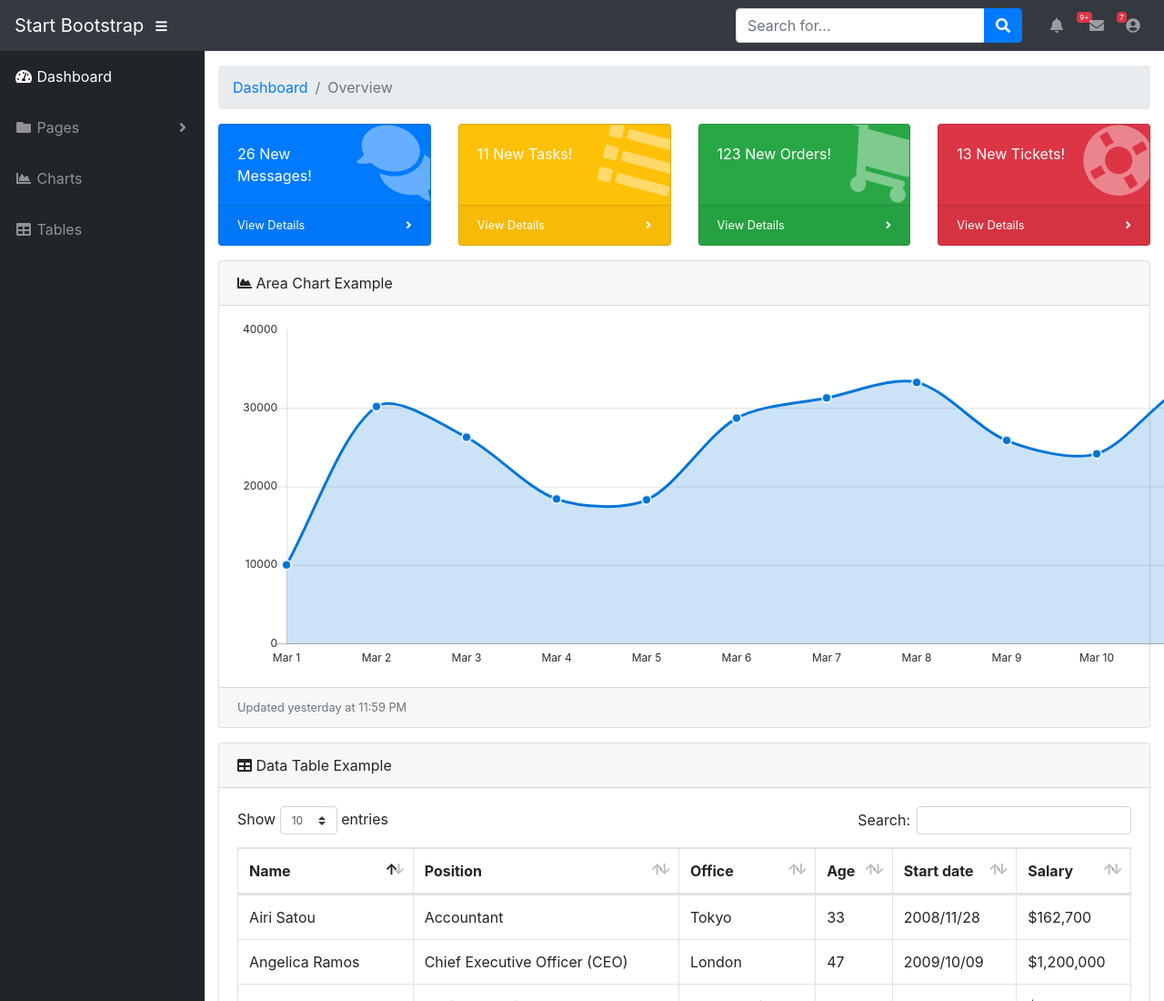
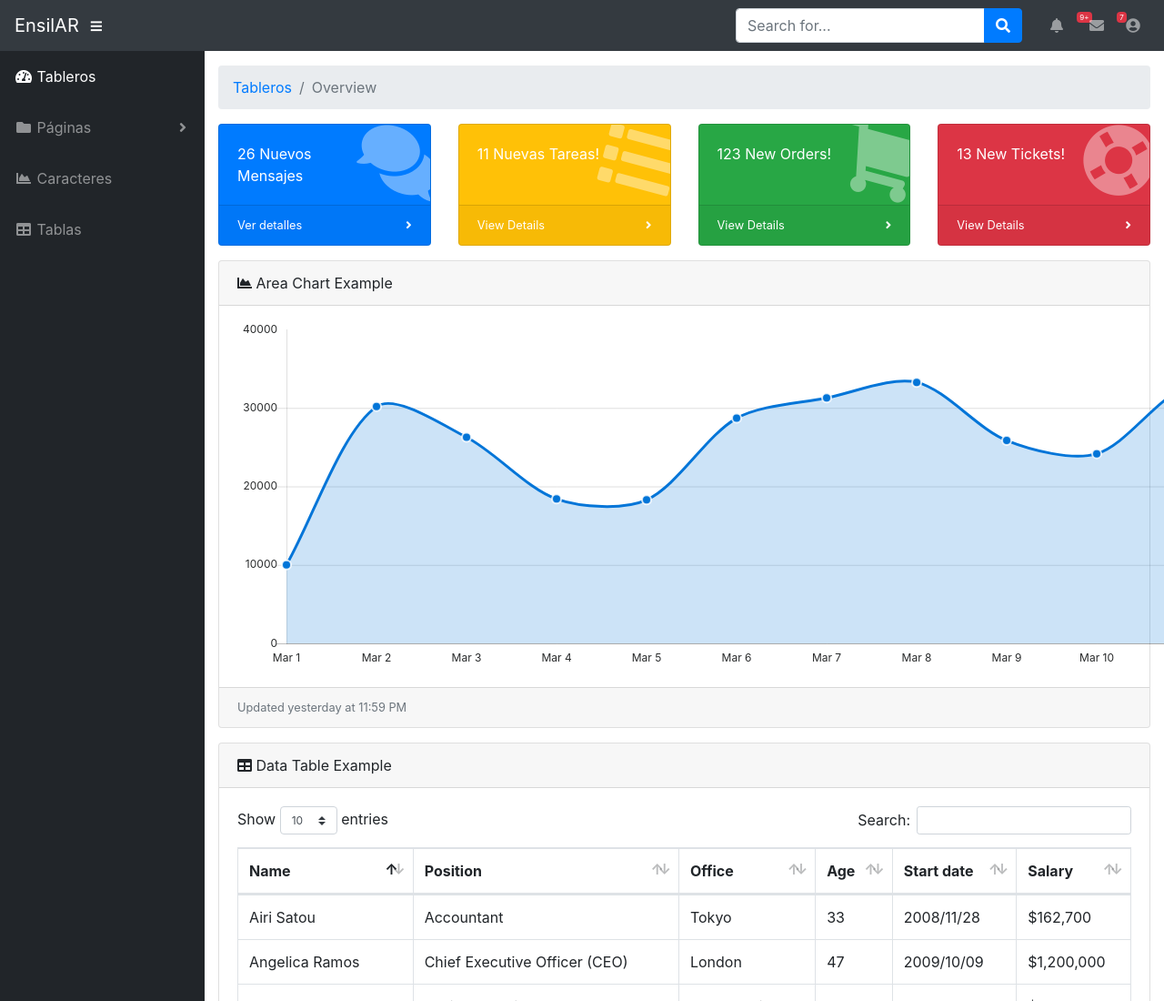
Before and after one commit to jona46/ProyectoEnsilar, a website with bundled scripts: page sitio/index.html in a window 1280 px wide. Shown: the top 1100 px of the page at 91% size. Built offline with nearby package versions, Linux system fonts and the light colour scheme.

Commit message:
modificación de la pantallaprin

```diff
--- a/sitio/index.html
+++ b/sitio/index.html
@@ -29,7 +29,7 @@
 
     <nav class="navbar navbar-expand navbar-dark bg-dark static-top">
 
-      <a class="navbar-brand mr-1" href="index.html">Start Bootstrap</a>
+      <a class="navbar-brand mr-1" href="index.html">EnsilAR</a>
 
       <button class="btn btn-link btn-sm text-white order-1 order-sm-0" id="sidebarToggle" href="#">
         <i class="fas fa-bars"></i>
@@ -88,20 +88,20 @@
 
     </nav>
 
-    <div id="wrapper">
+    <div id="wrapper" >
 
       <!-- Sidebar -->
       <ul class="sidebar navbar-nav">
         <li class="nav-item active">
           <a class="nav-link" href="index.html">
             <i class="fas fa-fw fa-tachometer-alt"></i>
-            <span>Dashboard</span>
+            <span>Tableros</span>
           </a>
         </li>
         <li class="nav-item dropdown">
           <a class="nav-link dropdown-toggle" href="#" id="pagesDropdown" role="button" data-toggle="dropdown" aria-haspopup="true" aria-expanded="false">
             <i class="fas fa-fw fa-folder"></i>
-            <span>Pages</span>
+            <span>Páginas</span>
           </a>
           <div class="dropdown-menu" aria-labelledby="pagesDropdown">
             <h6 class="dropdown-header">Login Screens:</h6>
@@ -117,12 +117,12 @@
         <li class="nav-item">
           <a class="nav-link" href="charts.html">
             <i class="fas fa-fw fa-chart-area"></i>
-            <span>Charts</span></a>
+            <span>Caracteres</span></a>
         </li>
         <li class="nav-item">
           <a class="nav-link" href="tables.html">
             <i class="fas fa-fw fa-table"></i>
-            <span>Tables</span></a>
+            <span>Tablas</span></a>
         </li>
       </ul>
 
@@ -133,7 +133,7 @@
           <!-- Breadcrumbs-->
           <ol class="breadcrumb">
             <li class="breadcrumb-item">
-              <a href="#">Dashboard</a>
+              <a href="#">Tableros</a>
             </li>
             <li class="breadcrumb-item active">Overview</li>
           </ol>
@@ -146,10 +146,10 @@
                   <div class="card-body-icon">
                     <i class="fas fa-fw fa-comments"></i>
                   </div>
-                  <div class="mr-5">26 New Messages!</div>
+                  <div class="mr-5">26 Nuevos Mensajes</div>
                 </div>
                 <a class="card-footer text-white clearfix small z-1" href="#">
-                  <span class="float-left">View Details</span>
+                  <span class="float-left">Ver detalles</span>
                   <span class="float-right">
                     <i class="fas fa-angle-right"></i>
                   </span>
@@ -162,7 +162,7 @@
                   <div class="card-body-icon">
                     <i class="fas fa-fw fa-list"></i>
                   </div>
-                  <div class="mr-5">11 New Tasks!</div>
+                  <div class="mr-5">11 Nuevas Tareas!</div>
                 </div>
                 <a class="card-footer text-white clearfix small z-1" href="#">
                   <span class="float-left">View Details</span>
```
